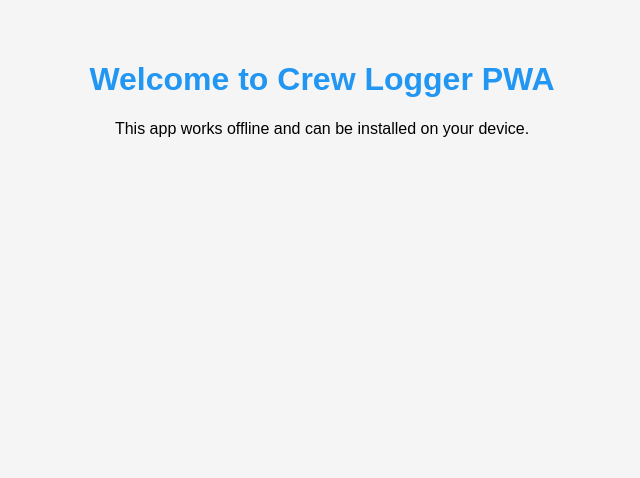
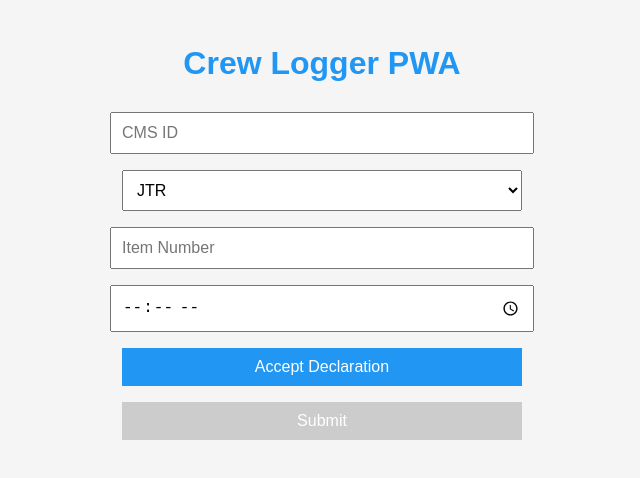
Before and after one commit to rhalobby/crew-logger-pwa-, a plain HTML site: page index.html in a window 1280 px wide. Shown: the whole page, without its empty margins (318-958 px from the left). Drawn offline with Linux system fonts and the light colour scheme.

Commit message:
Update index.html

```diff
--- a/index.html
+++ b/index.html
@@ -10,23 +10,70 @@
     body {
       font-family: Arial, sans-serif;
       text-align: center;
-      padding: 2em;
+      padding: 1em;
       background: #f5f5f5;
     }
     h1 {
       color: #2196f3;
     }
+    input, select, button {
+      padding: 10px;
+      font-size: 16px;
+      margin: 8px;
+      width: 80%;
+      max-width: 400px;
+    }
+    .btn {
+      background-color: #2196f3;
+      color: white;
+      border: none;
+      cursor: pointer;
+    }
+    .btn:disabled {
+      background-color: #ccc;
+    }
   </style>
   <script>
     if ('serviceWorker' in navigator) {
       navigator.serviceWorker.register('service-worker.js')
-        .then(() => console.log('Service Worker registered'))
-        .catch(err => console.error('Service Worker failed:', err));
+        .then(() => console.log('Service Worker registered'));
+    }
+
+    function handleDeclaration() {
+      document.getElementById("submitBtn").disabled = false;
+      alert("Declaration accepted.");
+    }
+
+    function handleSubmit() {
+      const cmsId = document.getElementById("cmsId").value;
+      const itemType = document.getElementById("itemType").value;
+      const itemNo = document.getElementById("itemNo").value;
+      const cfTime = document.getElementById("cfTime").value;
+
+      alert(`Submitted:\nCMS ID: ${cmsId}\nType: ${itemType}\nNo: ${itemNo}\nCF Time: ${cfTime}`);
+
+      // TODO: Send to Google Sheet using Apps Script Web App
     }
   </script>
 </head>
 <body>
-  <h1>Welcome to Crew Logger PWA</h1>
-  <p>This app works offline and can be installed on your device.</p>
+  <h1>Crew Logger PWA</h1>
+
+  <input type="text" id="cmsId" placeholder="CMS ID" /><br />
+
+  <select id="itemType">
+    <option value="JTR">JTR</option>
+    <option value="FSD">FSD</option>
+    <option value="Walky">Walky</option>
+  </select><br />
+
+  <input type="text" id="itemNo" placeholder="Item Number" /><br />
+
+  <input type="time" id="cfTime" placeholder="CF Time" /><br />
+
+  <button class="btn" onclick="handleDeclaration()">Accept Declaration</button><br />
+
+  <button id="submitBtn" class="btn" onclick="handleSubmit()" disabled>Submit</button>
+
 </body>
 </html>
```
